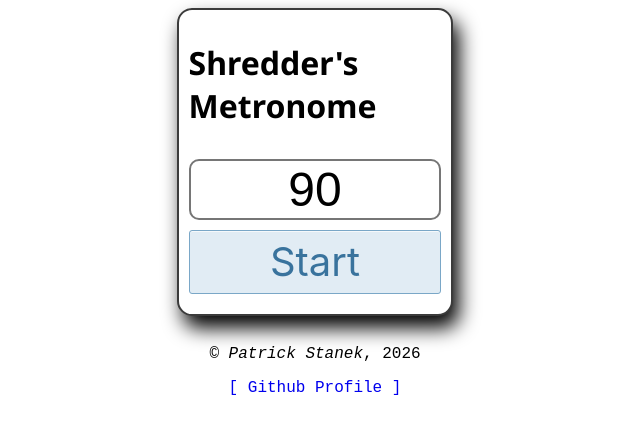
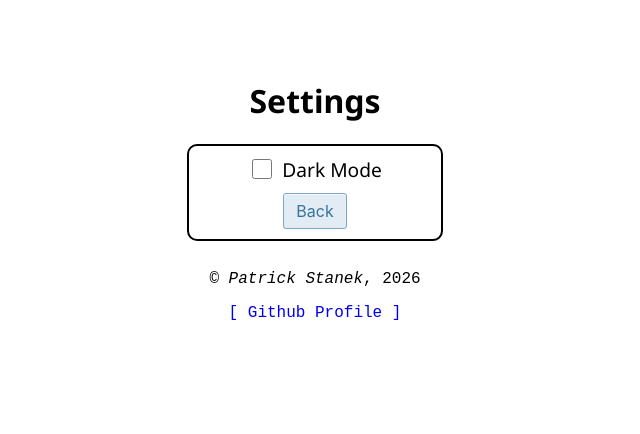
Before and after one commit to ptstanek/shreddersmetronome, a Vue app: page /settings in a window 1280 px wide. Shown: the top 434 px of the page, without its empty margins (325-965 px from the left). Built offline with nearby package versions, Linux system fonts and the light colour scheme; a web font is replaced by a local one.

Commit message:
feature: basic settings page and darkmode

```diff
--- a/package.json
+++ b/package.json
@@ -9,7 +9,8 @@
     "preview": "vite preview"
   },
   "dependencies": {
-    "vue": "^3.5.32"
+    "vue": "^3.5.32",
+    "vue-router": "^5.1.0"
   },
   "devDependencies": {
     "@vitejs/plugin-vue": "^6.0.6",
--- a/src/App.vue
+++ b/src/App.vue
@@ -1,16 +1,42 @@
 <script setup>
-import Metronome from './Metronome.vue';
-import PageFooter from './PageFooter.vue';
+import { watch } from "vue";
+import PageFooter from "./PageFooter.vue";
+import { useSettings } from "./useSettings";
+
+const settings = useSettings();
+
+watch(
+    () => settings.value.darkMode,
+    (isDark) => {
+        if (isDark) {
+            document.body.classList.add("dark-mode");
+        } else {
+            document.body.classList.remove("dark-mode");
+        }
+    },
+    { immediate: true }, // Add this!
+);
 </script>
 
 <template>
-  <Metronome />
-  <PageFooter />
+    <RouterView />
+    <PageFooter />
 </template>
 
-<style scoped>
+<style>
+:root {
+    --bg-color: #ffffff;
+    --text-color: #000000;
+}
+
+body.dark-mode {
+    --bg-color: #000000;
+    --text-color: #ffffff;
+}
+
 body {
-  padding-top: 50px;
-  background-color: #faf7ff; /* almost white */
+    background-color: var(--bg-color);
+    color: var(--text-color);
+    padding-top: 50px;
 }
 </style>
--- a/src/Metronome.vue
+++ b/src/Metronome.vue
@@ -1,22 +1,37 @@
 <script setup>
-import { ref } from 'vue';
-import { Timer } from './Timer';
+import { ref } from "vue";
+import { Timer } from "./Timer";
+import { useSettings } from "./useSettings";
+import { useRouter } from "vue-router";
 
-var playing = ref(false);
-var bpm = ref(90); // default value of 90 BPM.
+const playing = ref(false);
+const bpm = ref(90); // default value of 90 BPM.
+
+const settings = useSettings();
+const router = useRouter();
 
 const audioObject = new Audio("/audio/click.mp3");
-const t = new Timer(() => {audioObject.play()}, parseInt(60000 / bpm.value));
+// audioObject.volume = parseInt(settings.volume);
+
+const t = new Timer(
+    () => {
+        audioObject.play();
+    },
+    parseInt(60000 / bpm.value),
+);
 
 function togglePlaying() {
     playing.value = !playing.value;
     if (playing.value) {
         t.start();
-    }
-    else {
+    } else {
         t.stop();
     }
 }
+
+const goToSettings = () => {
+    router.push("/settings");
+};
 </script>
 
 <template>
@@ -24,14 +39,22 @@ function togglePlaying() {
         <h1>Shredder's Metronome</h1>
         <input v-model="bpm" />
         <button class="button-8" role="button" @click="togglePlaying">
-            {{ playing ? 'Stop' : 'Start' }}
+            {{ playing ? "Stop" : "Start" }}
+        </button>
+        <button
+            class="button-8"
+            role="button"
+            @click="goToSettings"
+            style="font-size: 1em; margin-top: 10px; background-color: #dadada"
+        >
+            Settings
         </button>
     </div>
 </template>
 
 <style scoped>
-@import url('https://fonts.cdnfonts.com/css/pixelsix');
-@import url('https://fonts.googleapis.com/css2?family=Noto+Sans:ital,wght@0,100..900;1,100..900&display=swap');
+@import url("https://fonts.cdnfonts.com/css/pixelsix");
+@import url("https://fonts.googleapis.com/css2?family=Noto+Sans:ital,wght@0,100..900;1,100..900&display=swap");
 
 h1 {
     margin-left: auto;
@@ -54,14 +77,13 @@ h1 {
     border-style: solid;
     border-width: 2px;
     border-color: #3b3b3b;
-    background-color: #ffffff;
 
     box-shadow: 6px 12px 20px 0px #000;
     /* font-family: 'PixelSix00', sans-serif; /* only gonna use this font for the timer components */
 }
 
 input {
-    font-family: 'PixelSix00', sans-serif;
+    font-family: "PixelSix00", sans-serif;
     font-size: 3em;
     border-style: solid;
     border-width: 2px;
@@ -96,18 +118,19 @@ button {
     background-color: #e1ecf4;
     border-radius: 3px;
     border: 1px solid #7aa7c7;
-    box-shadow: rgba(255, 255, 255, .7) 0 1px 0 0 inset;
+    box-shadow: rgba(255, 255, 255, 0.7) 0 1px 0 0 inset;
     box-sizing: border-box;
     color: #39739d;
     cursor: pointer;
     display: inline-block;
-    font-family: -apple-system, system-ui, "Segoe UI", "Liberation Sans", sans-serif;
+    font-family:
+        -apple-system, system-ui, "Segoe UI", "Liberation Sans", sans-serif;
     font-size: 2.5em;
     font-weight: 400;
     line-height: 1.15385;
     margin: 0;
     outline: none;
-    padding: 8px .8em;
+    padding: 8px 0.8em;
     position: relative;
     text-align: center;
     text-decoration: none;
@@ -125,7 +148,7 @@ button {
 }
 
 .button-8:focus {
-    box-shadow: 0 0 0 4px rgba(0, 149, 255, .15);
+    box-shadow: 0 0 0 4px rgba(0, 149, 255, 0.15);
 }
 
 .button-8:active {
--- /dev/null
+++ b/src/Router.js
@@ -0,0 +1,25 @@
+import Metronome from "./Metronome.vue";
+import Settings from "./Settings.vue";
+import { createRouter, createWebHistory } from "vue-router";
+
+const router = createRouter({
+  history: createWebHistory(),
+  routes: [
+    {
+      path: "/",
+      redirect: "/metronome",
+    },
+    {
+      path: "/metronome",
+      name: "Metronome",
+      component: Metronome,
+    },
+    {
+      path: "/settings",
+      name: "Settings",
+      component: Settings,
+    },
+  ],
+});
+
+export default router;
--- /dev/null
+++ b/src/Settings.vue
@@ -0,0 +1,125 @@
+<script setup>
+import { ref } from "vue";
+import { useSettings } from "./useSettings";
+import { useRouter } from "vue-router";
+
+const settings = useSettings();
+const router = useRouter();
+
+const goToMetronome = () => {
+    router.push("/");
+};
+</script>
+
+<template>
+    <div>
+        <h1>Settings</h1>
+        <div class="settingsbox">
+            <label>
+                <input type="checkbox" v-model="settings.darkMode" />
+                Dark Mode
+            </label>
+            <button
+                class="button-8"
+                role="button"
+                @click="goToMetronome"
+                style="font-size: 1em; margin-top: 10px"
+            >
+                Back
+            </button>
+        </div>
+    </div>
+</template>
+
+<style scoped>
+h1 {
+    vertical-align: middle;
+    text-align: center;
+    font-family: "Noto Sans", sans-serif;
+    font-size: 2em;
+}
+
+.settingsbox {
+    display: flex;
+    flex-direction: column;
+    align-items: center;
+    justify-content: center;
+    border-style: solid;
+    border-width: 2px;
+    border-radius: 10px;
+
+    width: 20%;
+    margin-left: auto;
+    margin-right: auto;
+    padding-top: 10px;
+    padding-bottom: 10px;
+}
+
+input[type="checkbox"] {
+    font-family: "Noto Sans", sans-serif;
+    width: 20px;
+    height: 20px;
+    padding-right: 10px;
+    margin-right: 10px;
+}
+
+label {
+    font-family: "Noto Sans", sans-serif;
+    font-size: 1.2em;
+    display: flex;
+    align-items: center;
+}
+
+@media only screen and (max-width: 600px) {
+    .settingsbox {
+        width: 95%;
+        border-style: solid;
+        filter: none;
+        box-shadow: none;
+    }
+}
+
+/* stack overflow's button style */
+.button-8 {
+    background-color: #e1ecf4;
+    border-radius: 3px;
+    border: 1px solid #7aa7c7;
+    box-shadow: rgba(255, 255, 255, 0.7) 0 1px 0 0 inset;
+    box-sizing: border-box;
+    color: #39739d;
+    cursor: pointer;
+    display: inline-block;
+    font-family:
+        -apple-system, system-ui, "Segoe UI", "Liberation Sans", sans-serif;
+    font-size: 2.5em;
+    font-weight: 400;
+    line-height: 1.15385;
+    margin: 0;
+    outline: none;
+    padding: 8px 0.8em;
+    position: relative;
+    text-align: center;
+    text-decoration: none;
+    user-select: none;
+    -webkit-user-select: none;
+    touch-action: manipulation;
+    vertical-align: baseline;
+    white-space: nowrap;
+}
+
+.button-8:hover,
+.button-8:focus {
+    background-color: #b3d3ea;
+    color: #2c5777;
+}
+
+.button-8:focus {
+    box-shadow: 0 0 0 4px rgba(0, 149, 255, 0.15);
+}
+
+.button-8:active {
+    background-color: #a0c7e4;
+    box-shadow: none;
+    color: #2c5777;
+}
+</style>
--- /dev/null
+++ b/src/useSettings.js
@@ -0,0 +1,13 @@
+import { ref } from "vue";
+
+// this is like a settings store.
+// to use it somewhere else you need to import this and create a settings object with useSettings()
+
+const settings = ref({
+  darkMode: false,
+  volume: 100,
+});
+
+export function useSettings() {
+  return settings;
+}
```
Also changed, not shown: src/main.js (+4 -3 lines), 1 other file (tests, documents, lock files or other folders).
